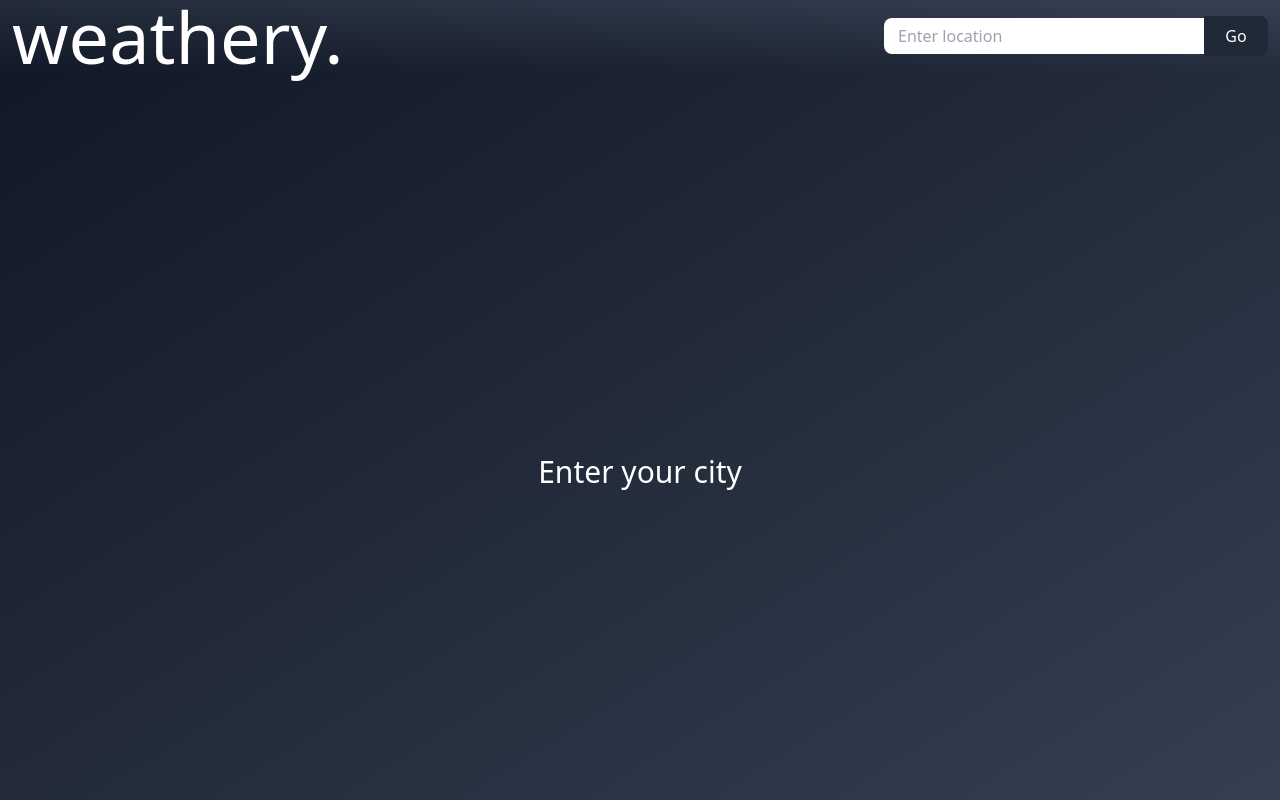
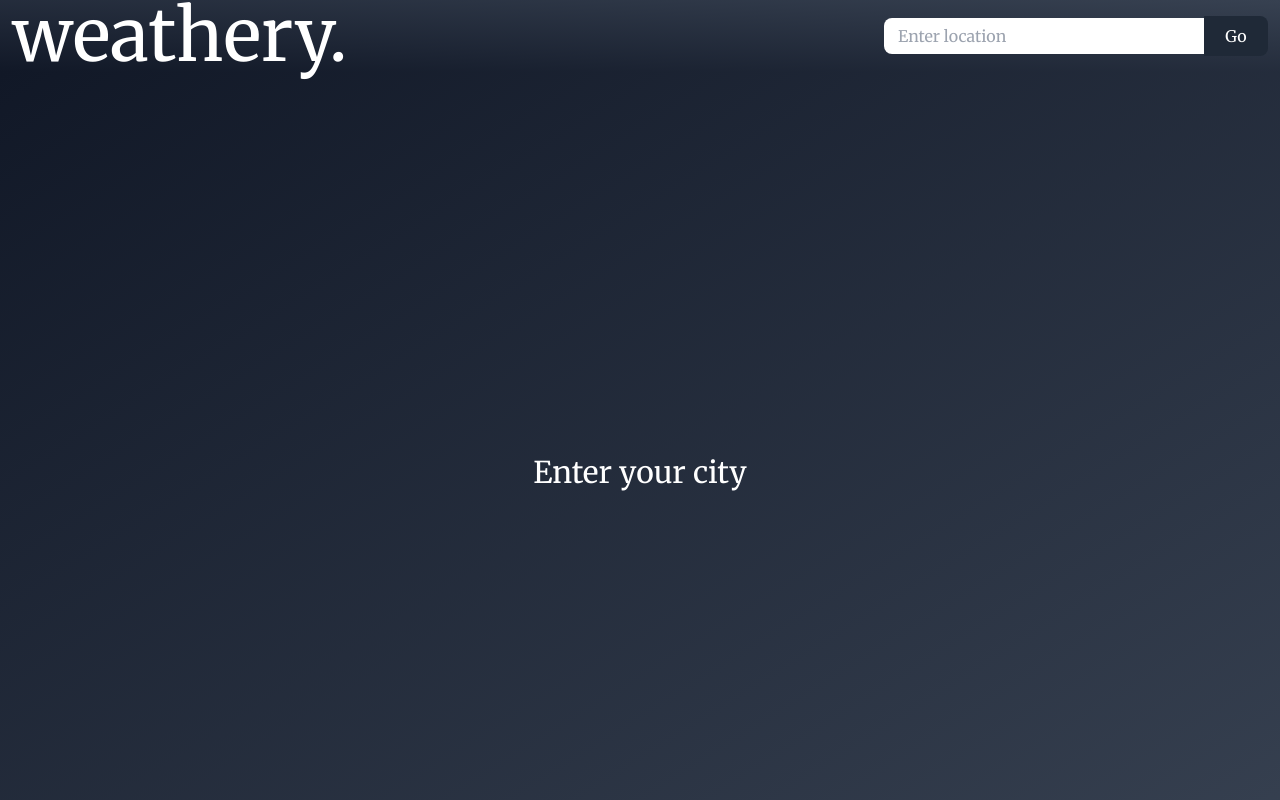
Before and after one commit to arkp1/weathery, a React (Vite) app: page / in a window 1280 px wide. Built offline with nearby package versions, Linux system fonts and the light colour scheme; no server answers.

Commit message:
tailwind edit

```diff
--- a/src/components/Content.jsx
+++ b/src/components/Content.jsx
@@ -37,21 +37,21 @@ export default function Content() {
   };
 
   return (
-    <div className="flex flex-col items-center justify-center min-h-screen w-screen bg-gradient-to-br from-gray-900 to-gray-700 text-white overflow-hidden">
+    <div className="flex flex-col items-center justify-center min-h-screen w-screen bg-gradient-to-br from-gray-900 to-gray-700 text-white overflow-hidden font-merriweather">
       {/* Weather Card */}
       {weather ? (
-        <div className="relative bg-gray-800/70 backdrop-blur-md mb-12 p-6 sm:p-8 md:p-10 rounded-3xl shadow-2xl text-center w-auto max-w-full sm:max-w-md md:max-w-lg border border-gray-700 transition-transform duration-300 hover:scale-105">
+        <div className="relative bg-gray-800/70 backdrop-blur-md mb-12 ml-5 mr-5 p-7 sm:p-8 md:p-10 rounded-3xl shadow-2xl text-center w-fit max-w-full border border-gray-700 transition-transform duration-300 hover:scale-105">
           {/* Location */}
-          <h2 className="text-3xl md:text-4xl font-light tracking-wide">
+          <h2 className="text-2xl sm:text-4xl font-light tracking-wide">
             {weather.location.name}, {weather.location.region}
           </h2>
 
           {/* Temperature */}
           <div className="flex items-center justify-center space-x-3 mt-4">
-            <span className="text-7xl md font-bold">
+            <span className="text-5xl sm:text-7xl md font-bold">
               {weather.current.temp_c}°C
             </span>
-            <span className="text-3xl text-gray-400">|</span>
+            <span className="text-4xl text-gray-400">|</span>
             <span className="text-4xl font-light text-gray-400">
               {weather.current.temp_f}°F
             </span>
--- a/src/components/Header.jsx
+++ b/src/components/Header.jsx
@@ -13,7 +13,7 @@ function Header() {
   };
 
   return (
-    <header className="w-screen bg-gradient-to-tr from-gray-900 to-gray-700 text-white px-3">
+    <header className="w-screen bg-gradient-to-tr from-gray-900 to-gray-700 text-white px-3 font-merriweather">
       <div className="flex flex-col md:flex-row justify-between items-center w-full">
         <h1 className="text-4xl md:text-7xl">weathery.</h1>
 
--- a/src/index.css
+++ b/src/index.css
@@ -1,3 +1,4 @@
+@import url('https://fonts.googleapis.com/css2?family=Merriweather:ital,wght@0,300;0,400;0,700;0,900;1,300;1,400;1,700;1,900&display=swap');
 @tailwind base;
 @tailwind components;
 @tailwind utilities;
--- a/tailwind.config.js
+++ b/tailwind.config.js
@@ -2,7 +2,11 @@
 export default {
   content: ["./index.html", "./src/**/*.{js,ts,jsx,tsx}"],
   theme: {
-    extend: {},
+    extend: {
+      fontFamily: {
+        merriweather: ["merriweather", "sans serif"],
+    },
   },
   plugins: [],
 }
+}
```
